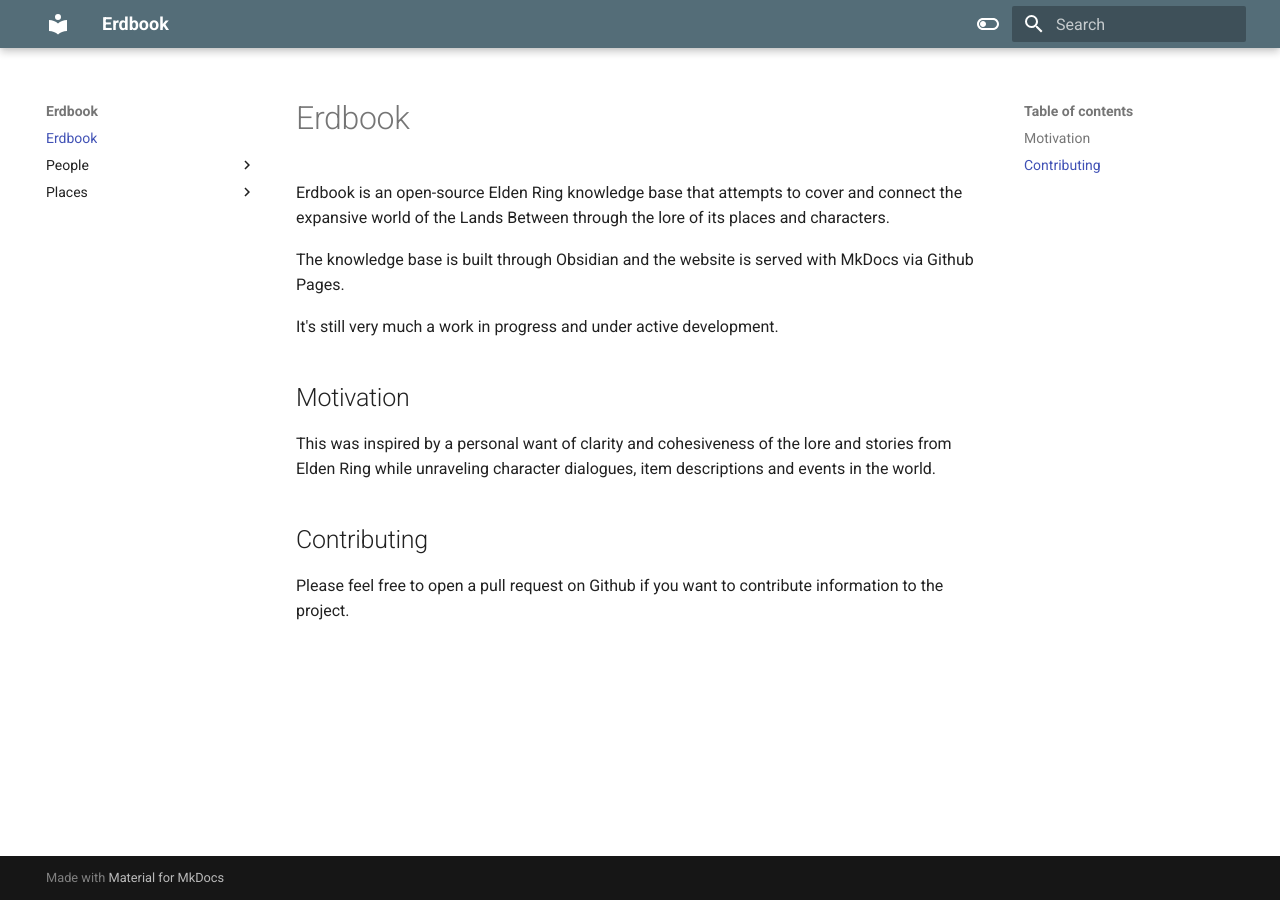
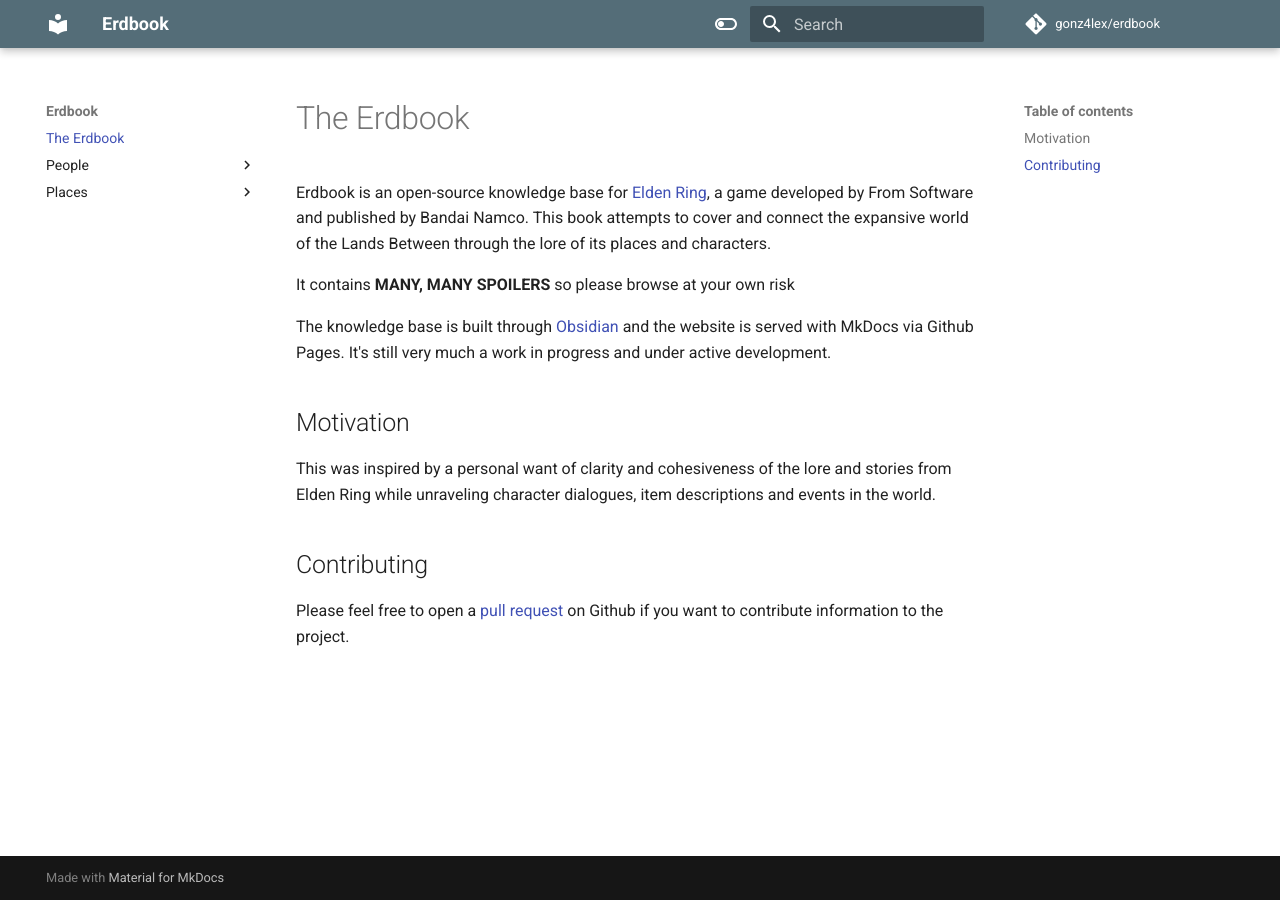
Before and after one commit to gonz4lex/erdbook, an MkDocs documentation site: the page built from docs/index.md, in a window 1280 px wide. Built offline with MkDocs 1.6.1 and Material for MkDocs 9.7.7, drawn with Linux system fonts in a browser that asks for light colours; comment, search, counter and statistics services are not loaded.

Commit message:
Modify site metadata and index

```diff
--- a/docs/index.md
+++ b/docs/index.md
@@ -1,14 +1,14 @@
-# Erdbook
+# The Erdbook
 
-Erdbook is an open-source Elden Ring knowledge base that attempts to cover and connect the expansive world of the Lands Between through the lore of its places and characters.
+Erdbook is an open-source knowledge base for [Elden Ring](https://en.wikipedia.org/wiki/Elden_Ring), a game developed by From Software and published by Bandai Namco. This book attempts to cover and connect the expansive world of the Lands Between through the lore of its places and characters.
 
-The knowledge base is built through Obsidian and the website is served with MkDocs via Github Pages.
+It contains __MANY, MANY SPOILERS__ so please browse at your own risk
 
-It's still very much a work in progress and under active development.
+The knowledge base is built through [Obsidian](https://obsidian.md/) and the website is served with MkDocs via Github Pages. It's still very much a work in progress and under active development.
 
 ## Motivation
 This was inspired by a personal want of clarity and cohesiveness of the lore and stories from Elden Ring while unraveling character dialogues, item descriptions and events in the world.
 
 ## Contributing
 
-Please feel free to open a pull request on Github if you want to contribute information to the project.
+Please feel free to open a [pull request](https://github.com/gonz4lex/erdbook/pulls) on Github if you want to contribute information to the project.
--- a/mkdocs.yml
+++ b/mkdocs.yml
@@ -1,7 +1,9 @@
 site_name: Erdbook
 site_description: Elden Ring Knowledge Base
 site_author: gonz4lex
-site_url:
+site_url: https://alexgonzalezc.dev/erdbook
+repo_name: gonz4lex/erdbook
+repo_url: https://github.com/gonz4lex/erdbook
 
 theme:
     name: 'material'
```
